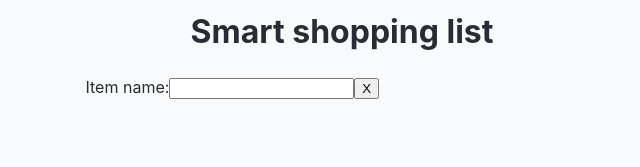
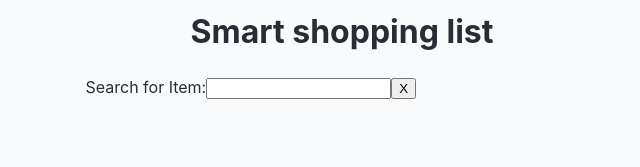
Before and after one commit to the-collab-lab/tcl-57-smart-shopping-list, a React (Vite) app: page /list in a window 1280 px wide. Shown: the top 167 px of the page, without its empty margins (298-938 px from the left). Built offline with nearby package versions, Linux system fonts and the light colour scheme.

Commit message:
changed text box label name

```diff
--- a/src/views/List.jsx
+++ b/src/views/List.jsx
@@ -21,7 +21,7 @@ export function List({ data }) {
 	return (
 		<>
 			<form>
-				<label htmlFor="search-filter">Item name:</label>
+				<label htmlFor="search-filter">Search for Item:</label>
 				<input
 					type="text"
 					id="search-filter"
```
